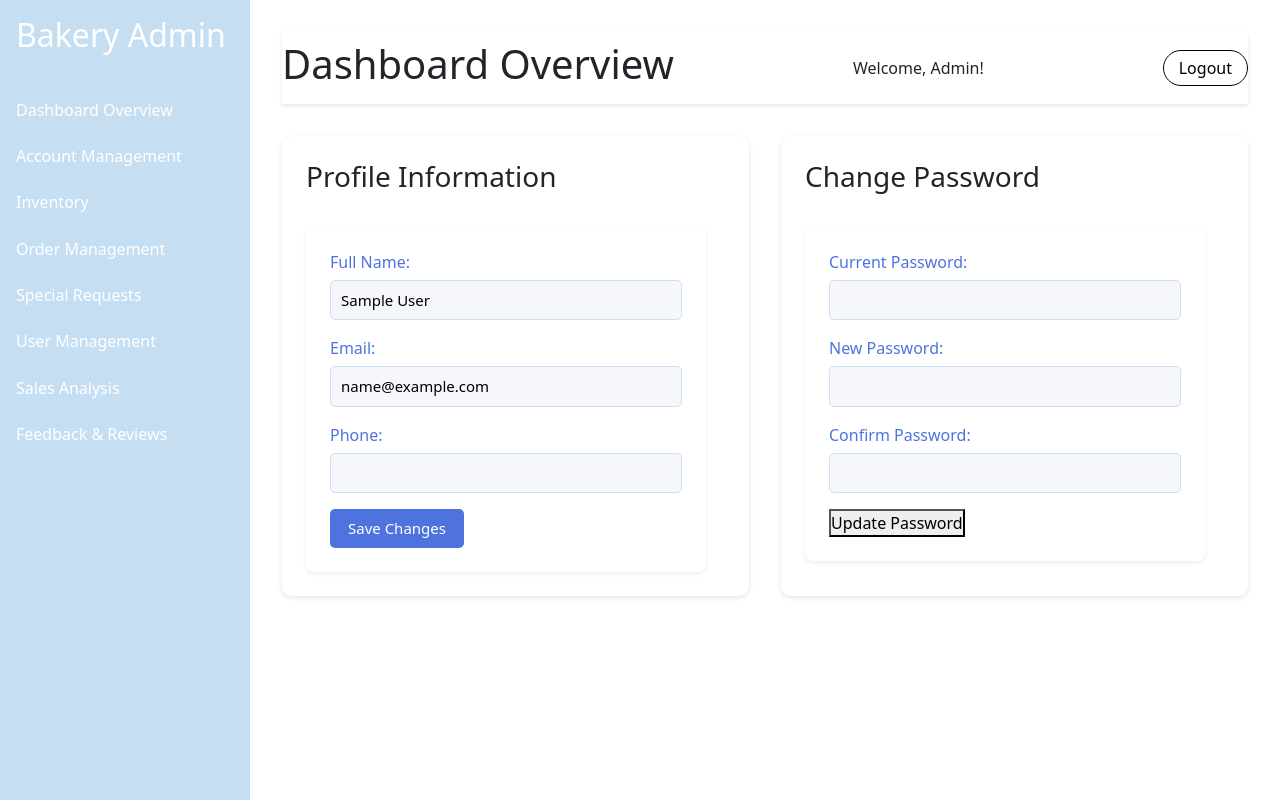
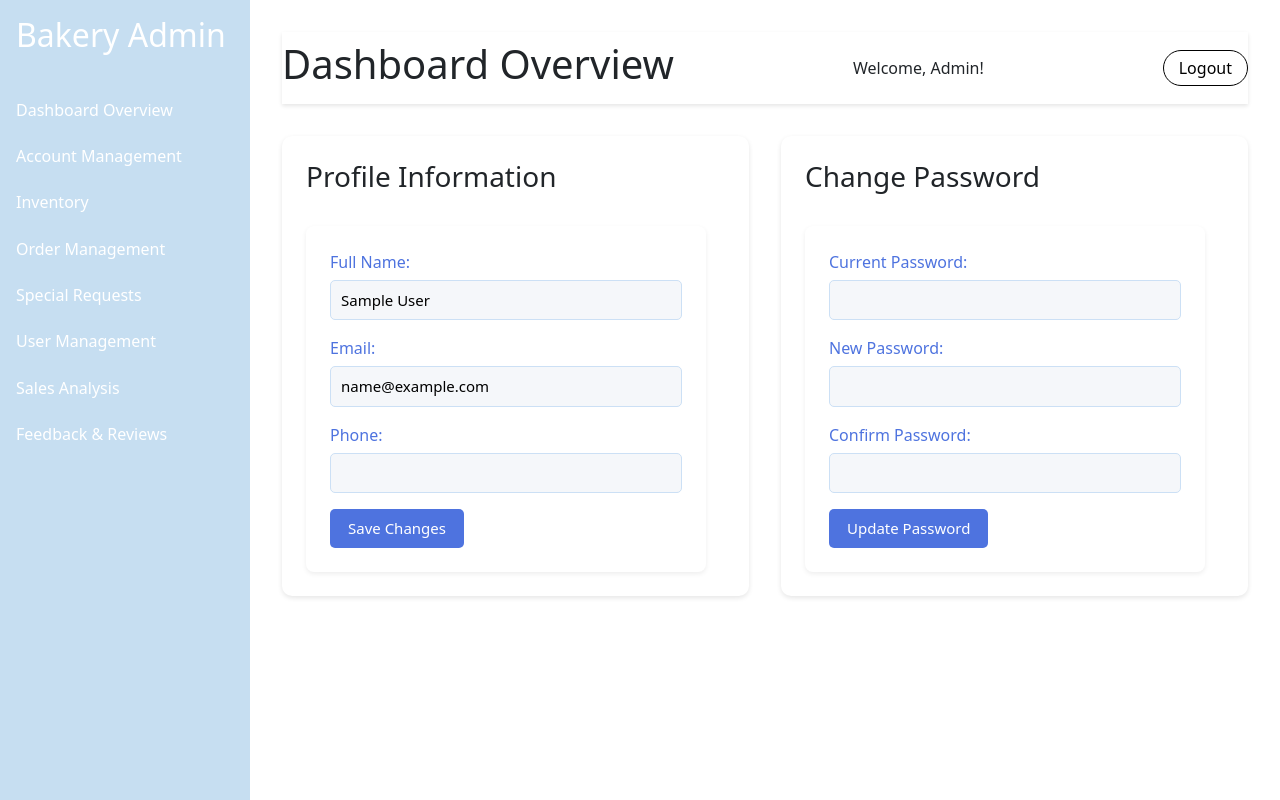
Before and after one commit to Aya-Shehab/Senescence, a Node server app: page /admin in a window 1280 px wide, after a click on "Account Management". Run offline with Node 20, Linux system fonts and the light colour scheme; the visitor is signed in with stand-in values (Sample User, id 1); data that the repository does not hold is empty; some libraries are stand-ins or nearby versions.

Commit message:
account management

```diff
--- a/views/admin.ejs
+++ b/views/admin.ejs
@@ -487,7 +487,7 @@
               <label for="confirmPass">Confirm Password:</label>
               <input type="password" id="confirmPass" minlength="6" />
 
-              <button type="button" id="updatePassBtn">Update Password</button>
+              <button type="button" id="updatePassBtn" class="save-btn">Update Password</button>
             </form>
           </div>
         </div>
@@ -878,6 +878,17 @@
         border-radius: 5px;
         background-color: #f8f9fc;
       }
+      .save-btn {
+        background: #4e73df;
+        color: #fff;
+        border: none;
+        padding: 8px 18px;
+        border-radius: 5px;
+        cursor: pointer;
+        font-size: 15px;
+        transition: background 0.2s;
+      }
+      .save-btn:hover { background:#375ab7; }
     </style>
     <script>
       // Load orders when the orders section is shown
@@ -1340,5 +1351,23 @@
         });
       });
     </script>
+    <script>
+      document.addEventListener('DOMContentLoaded',()=>{
+        const btn=document.getElementById('updatePassBtn');
+        const form=document.getElementById('passwordForm');
+        if(!btn||!form)return;
+        btn.addEventListener('click',async ()=>{
+          const currentPass=document.getElementById('currentPass').value.trim();
+          const newPass=document.getElementById('newPass').value.trim();
+          const confirmPass=document.getElementById('confirmPass').value.trim();
+          if(!currentPass||!newPass||!confirmPass){alert('Fill all fields');return;}
+          if(newPass!==confirmPass){alert('Passwords do not match');return;}
+          try{
+            const res=await fetch(`/api/v1/users/<%= user ? user._id : '' %>/change-password`,{method:'PATCH',headers:{'Content-Type':'application/json'},body:JSON.stringify({currentPassword:currentPass,newPassword:newPass})});
+            const data=await res.json();
+            if(!res.ok) throw new Error(data.error||'Failed');
+            alert('Password updated successfully');form.reset();
+          }catch(err){alert(err.message);console.error(err);} }); });
+    </script>
   </body>
 </html>
```
